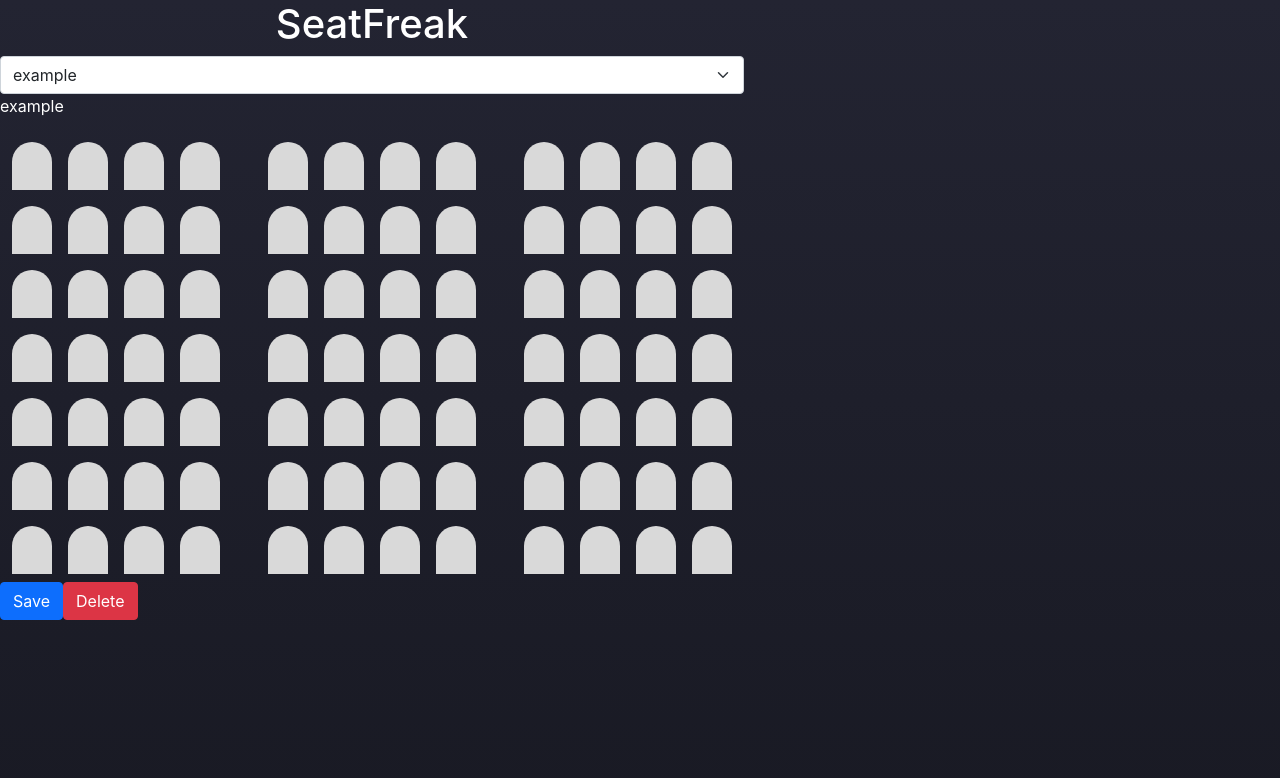
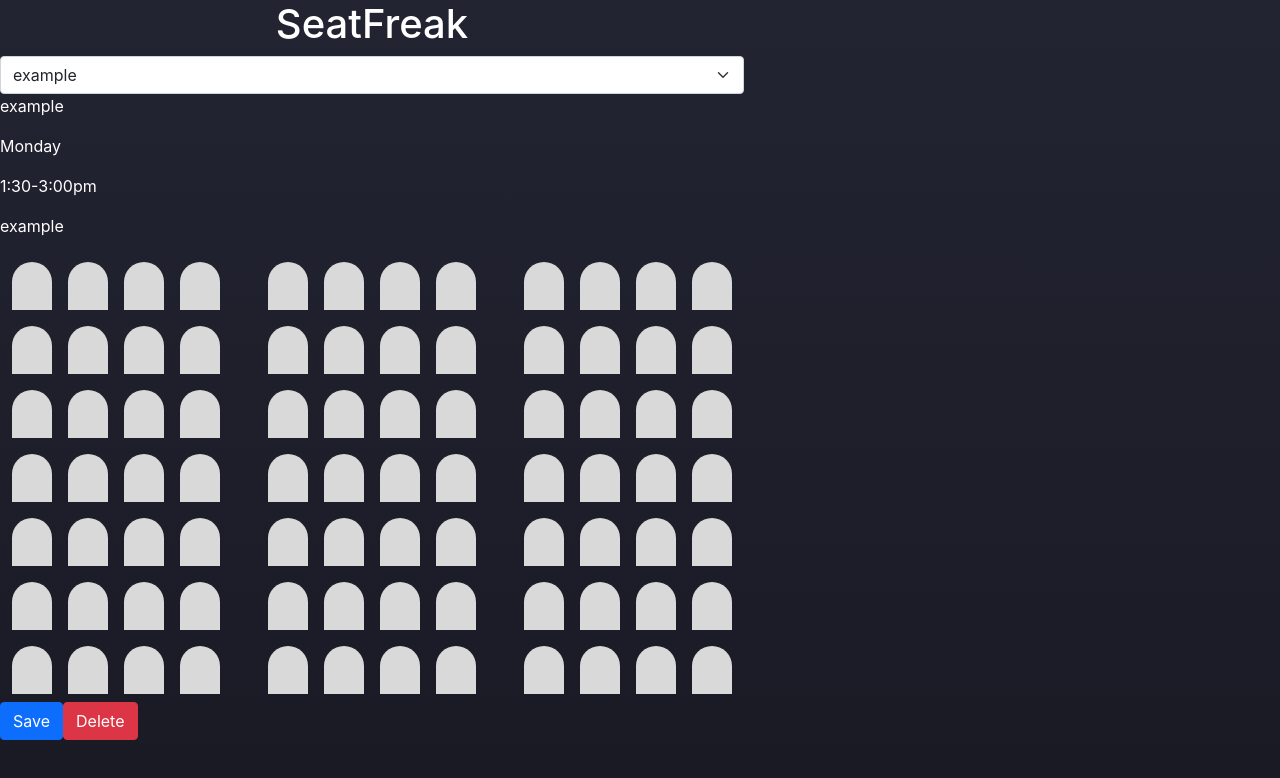
Before and after one commit to riicosav/seatfreak, a React (Create React App) app: page / in a window 1280 px wide. Both pictures are taken after a click on the button "Switch to Theatre". Shown: the top 778 px of the page. Built offline with nearby package versions, Linux system fonts and the light colour scheme.

Commit message:
day, time are now in the array, also displayable

```diff
--- a/src/App.js
+++ b/src/App.js
@@ -199,6 +199,9 @@ if(switchPage) {
   if(selectedMovie) {
     displayMovie = <div>
     <p>{selectedMovie[0].movieTitle}</p>
+    <p>{selectedMovie[0].day}</p>
+    <p>{selectedMovie[0].time}</p>
+    <p>{selectedMovie[0].movieTitle}</p>
     <Theatre seatData={tempMovie[0].data} />
     </div>
 
--- a/src/Components/Movies/AddMovie.js
+++ b/src/Components/Movies/AddMovie.js
@@ -50,6 +50,8 @@ function AddMovie({ movieProps }) {
       // Set movie title and ID
       console.log(selectedMovies)
       newSeatData[0].movieTitle = movie.title;
+      newSeatData[0].day = day;
+      newSeatData[0].time = time;
       newSeatData[0].id = newMovieId;
 
       // Set IDs for seats, columns, and rows
```
